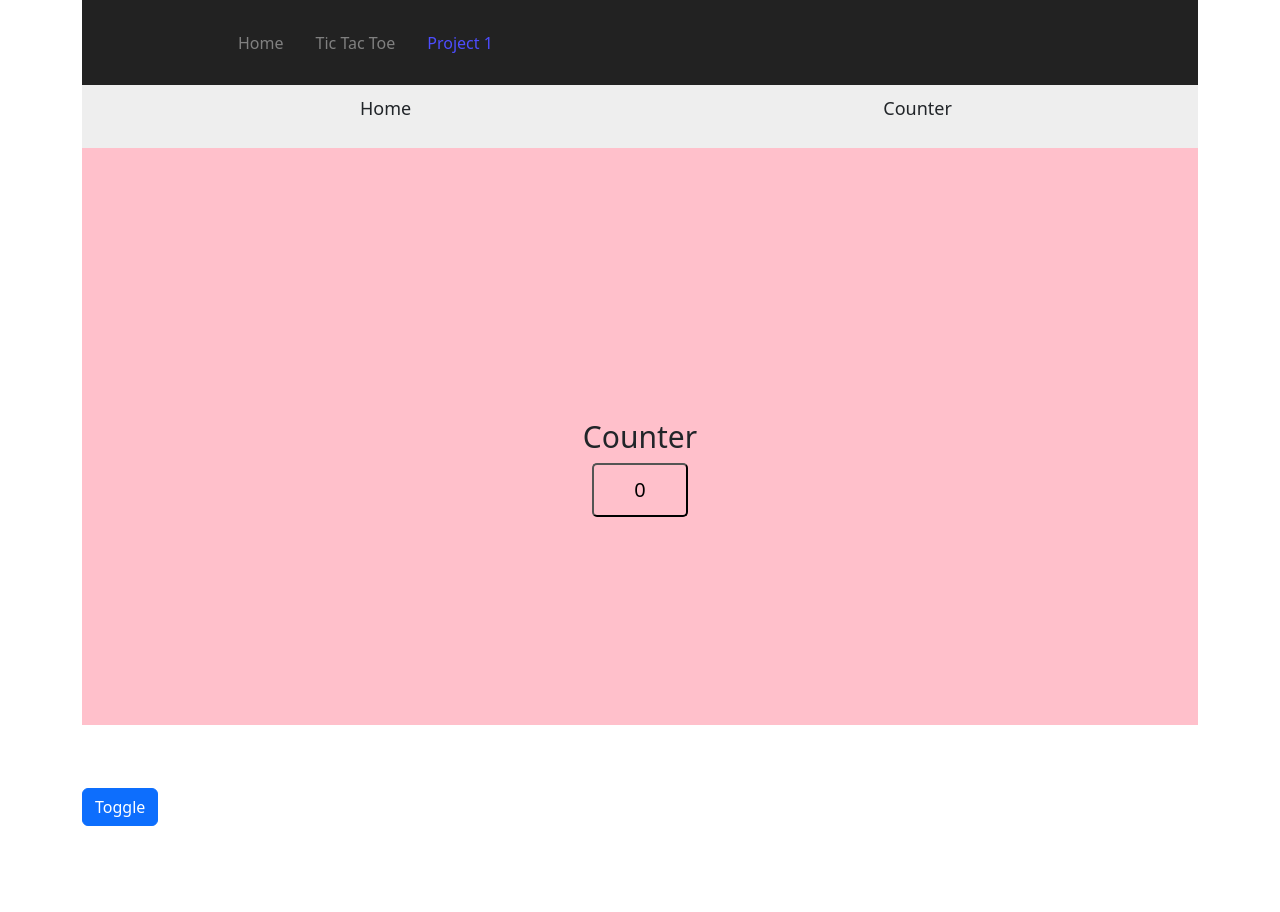
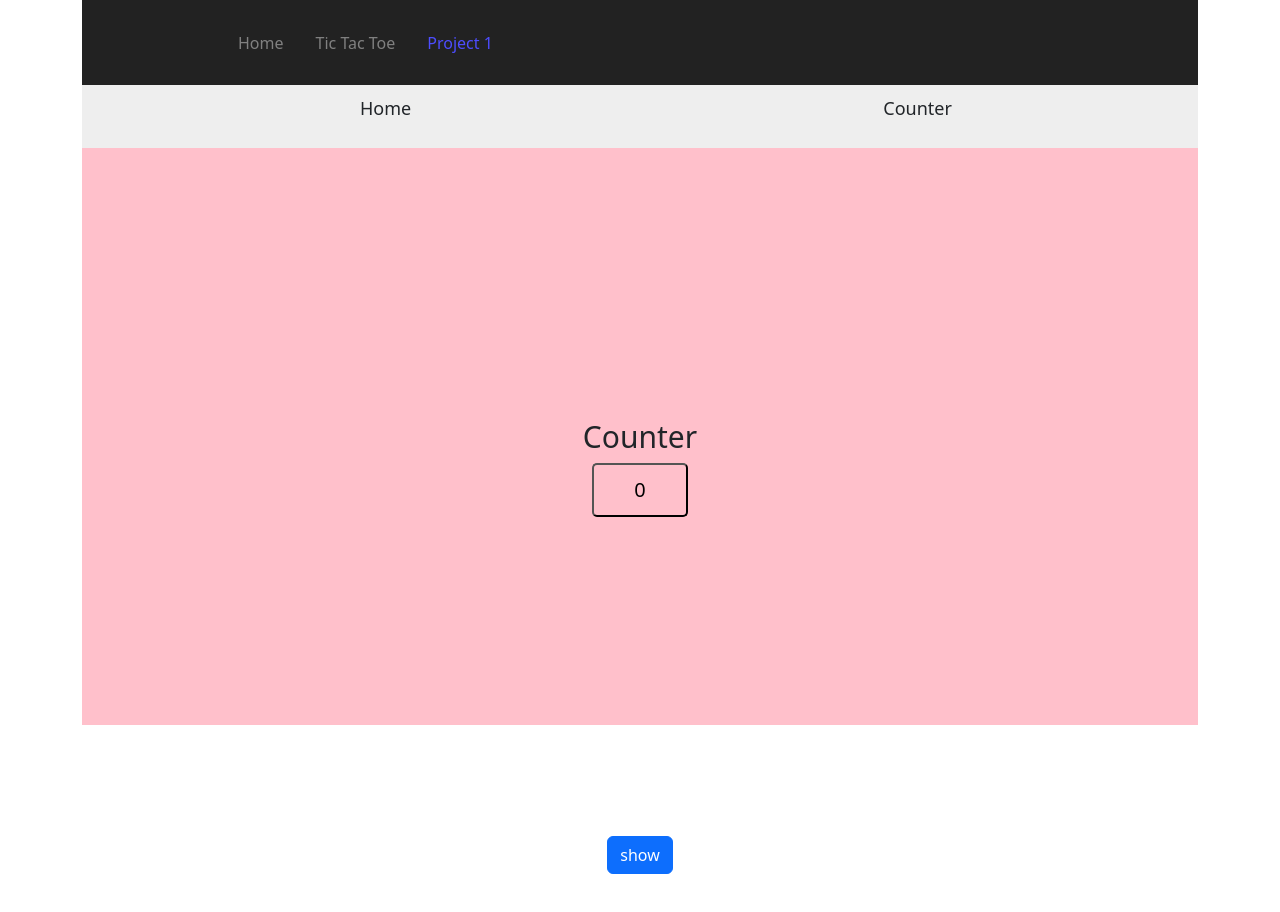
Before and after one commit to TomatoKicker/ReactLearning, a React (Create React App) app: page /project1 in a window 1280 px wide. Shown: the top 912 px of the page. Before the commit the page ends 826 px from the top, so only its background shows below. Built offline with nearby package versions, Linux system fonts and the light colour scheme.

Commit message:
cahnged button context

```diff
--- a/src/components/reactjs-the-complete-course-for-beginners/ConditionalRendering.js
+++ b/src/components/reactjs-the-complete-course-for-beginners/ConditionalRendering.js
@@ -15,16 +15,16 @@ function ConditionalRendering() {
 
     return (
         <div className="toggleBootstrapCard">
-            <Row>
-                <Col xs={12} md={6}>
+            <Row className="py-5">
+                <Col xs={12} className={'text-center'}>
                     <Button
                         onClick={() => { updateToggle(!toggle) }}
                     >
-                        Toggle
+                        {toggle ? 'hide' : 'show'}
                     </Button>
                 </Col>
             </Row>
-            <Row>
+            <Row className="py-5">
                 {toggle && cards}
             </Row>
         </div>
```
